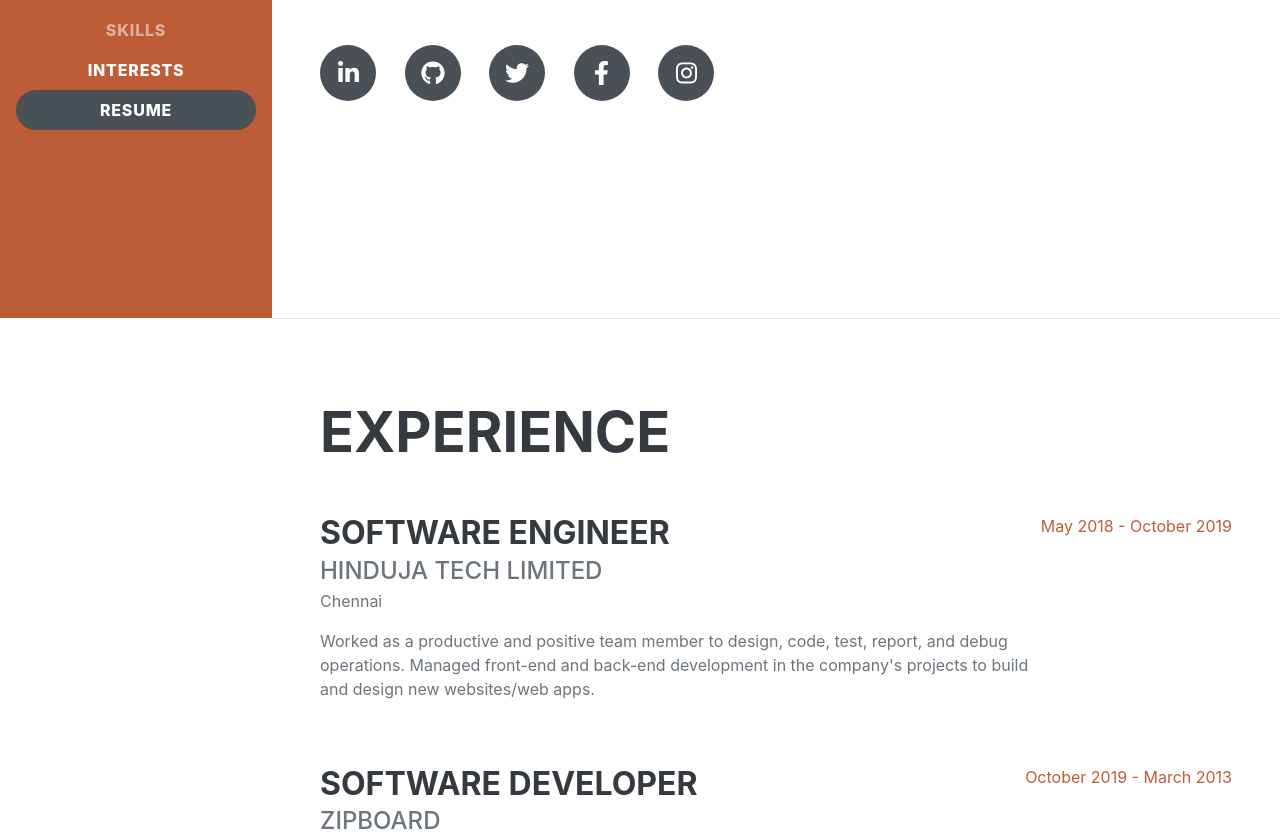
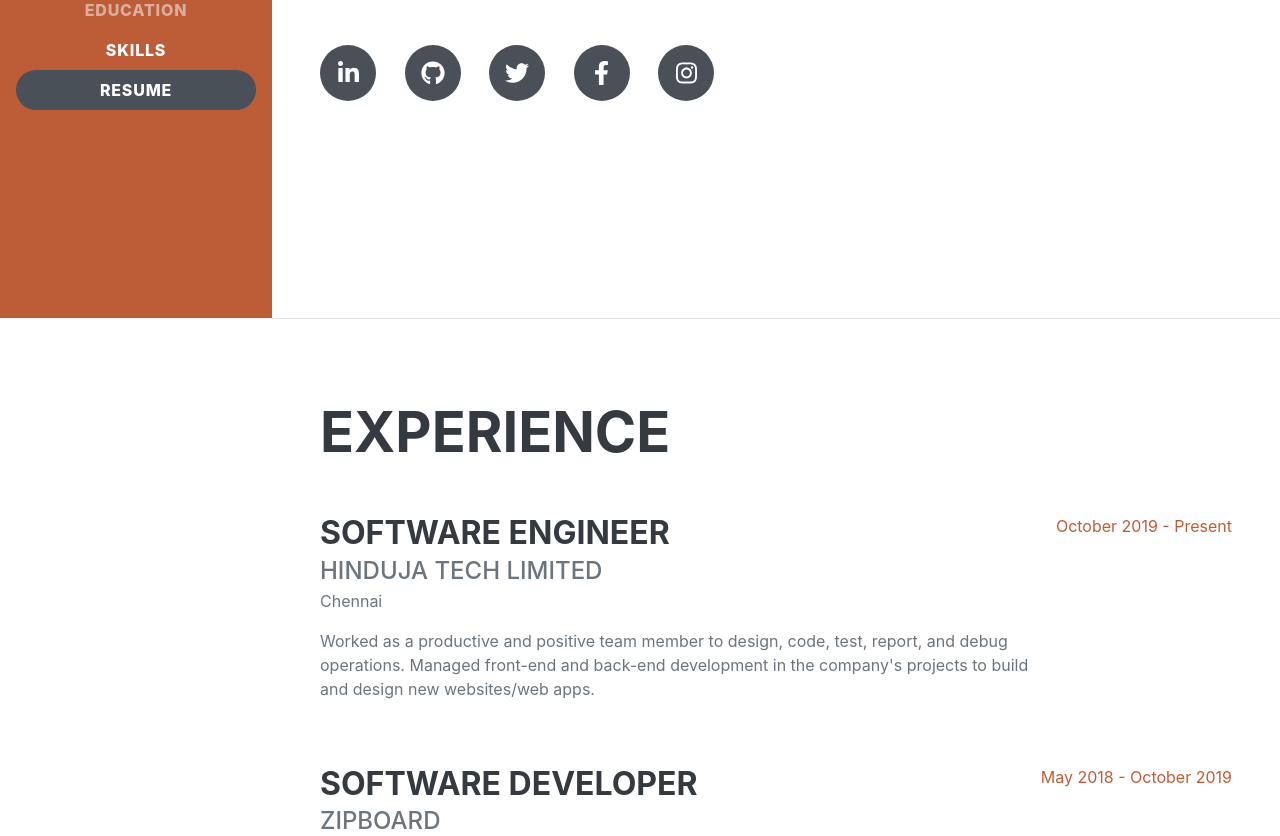
Before and after one commit to ahmed58sh/ahmed58sh.github.io, a plain HTML site: page index.html in a window 1280 px wide. Shown: the part 482-1318 px from the top of the page. Drawn offline with nearby package versions, Linux system fonts and the light colour scheme; a web font is replaced by a local one.

Commit message:
Minor changes.

```diff
--- a/index.html
+++ b/index.html
@@ -31,7 +31,7 @@
                     <li class="nav-item"><a class="nav-link js-scroll-trigger" href="#experience">Experience</a></li>
                     <li class="nav-item"><a class="nav-link js-scroll-trigger" href="#education">Education</a></li>
                     <li class="nav-item"><a class="nav-link js-scroll-trigger" href="#skills">Skills</a></li>
-                    <li class="nav-item"><a class="nav-link js-scroll-trigger" href="#interests">Interests</a></li>
+                    <!-- <li class="nav-item"><a class="nav-link js-scroll-trigger" href="#interests">Interests</a></li> -->
                     <li class="nav-item transition"><a class="nav-link js-scroll-trigger trans_a" href="./Rahil_Ahmed__.pdf" target="_blank">
                         Resume</a>
                     </li>
@@ -83,7 +83,7 @@
                                 and design new websites/web apps.
                             </p>
                         </div>
-                        <div class="flex-shrink-0"><span class="text-primary">May 2018 - October 2019</span></div>
+                        <div class="flex-shrink-0"><span class="text-primary">October 2019 - Present</span></div>
                     </div>
                     <div class="d-flex flex-column flex-md-row justify-content-between mb-5">
                         <div class="flex-grow-1">
@@ -97,7 +97,7 @@
                                 secure web application used by customers worldwide
                             </p>
                         </div>
-                        <div class="flex-shrink-0"><span class="text-primary">October 2019 - March 2013</span></div>
+                        <div class="flex-shrink-0"><span class="text-primary">May 2018 - October 2019</span></div>
                     </div>
                     <div class="d-flex flex-column flex-md-row justify-content-between mb-5">
                         <div class="flex-grow-1">
@@ -127,7 +127,7 @@
                             <div>Electrical & Electronics</div>
                             <!-- <p>GPA: 3.56</p> -->
                         </div>
-                        <div class="flex-shrink-0"><span class="text-primary">August 2013 - July 2017</span></div>
+                        <div class="flex-shrink-0"><span class="text-primary">2017</span></div>
                     </div>
                     <div class="d-flex flex-column flex-md-row justify-content-between">
                         <div class="flex-grow-1">
@@ -190,13 +190,13 @@
             </section>
             <hr class="m-0" />
             <!-- Interests-->
-            <section class="resume-section" id="interests">
+            <!-- <section class="resume-section" id="interests">
                 <div class="resume-section-content">
                     <h2 class="mb-5">Interests</h2>
                     <p>Apart from being a web developer, I enjoy most of my time being outdoors. In the winter, I am an avid skier and novice ice climber. During the warmer months here in Colorado, I enjoy mountain biking, free climbing, and kayaking.</p>
                     <p class="mb-0">When forced indoors, I follow a number of sci-fi and fantasy genre movies and television shows, I am an aspiring chef, and I spend a large amount of my free time exploring the latest technology advancements in the front-end web development world.</p>
                 </div>
-            </section>
+            </section> -->
             <hr class="m-0" />
             <!-- Awards-->
             <!-- <section class="resume-section" id="awards">
```
